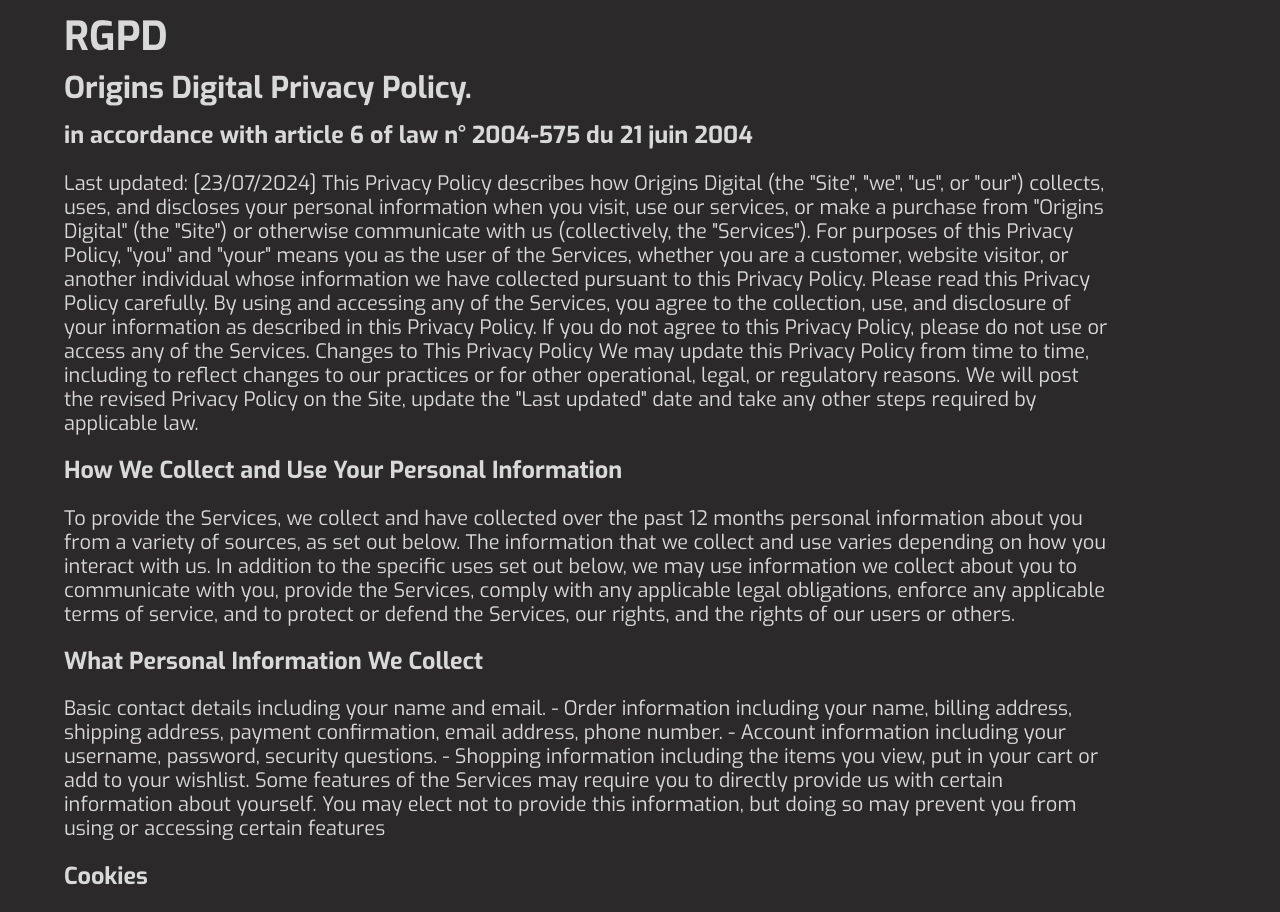
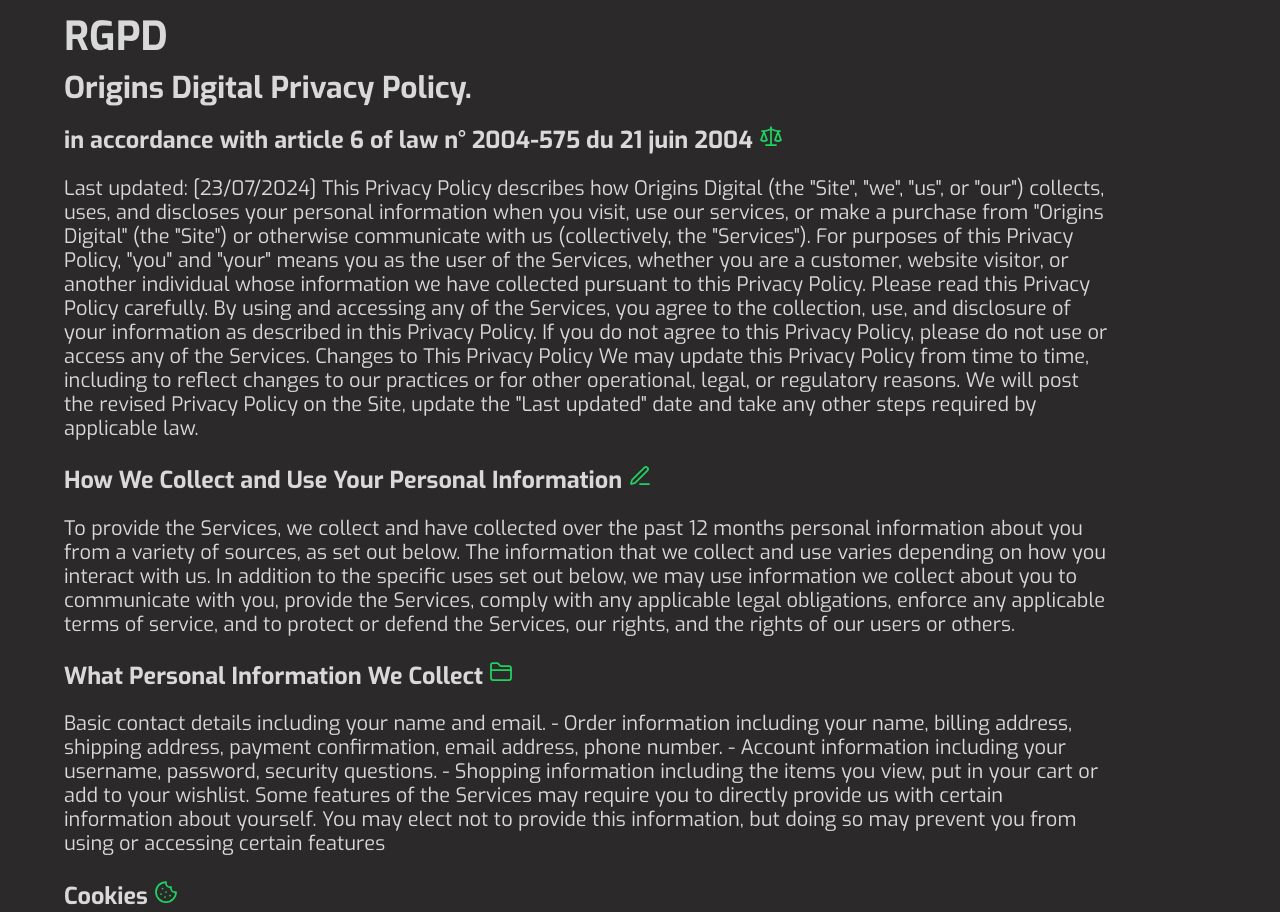
Before and after one commit to WildCodeSchool-2024-02/WildCodeSchool-2024-02-JS-Remote-JavaScrypte-P3-DigiCode, a React (Vite) app in the folder client/: page /rgpd in a window 1280 px wide. Shown: the part 200-1112 px from the top of the page. Built offline with nearby package versions, Linux system fonts and the light colour scheme; no server answers.

Commit message:
fix: husky

```diff
--- a/client/src/pages/rgpdpage/rgpdPage.jsx
+++ b/client/src/pages/rgpdpage/rgpdPage.jsx
@@ -1,10 +1,15 @@
+import { Scale, Cookie, PenLine, FolderClosed } from "lucide-react";
+
 export default function RgpdPage() {
   return (
     <>
-      <h1> RGPD </h1>
+      <h1> RGPD</h1>
       <section>
         <h2> Origins Digital Privacy Policy. </h2>
-        <h3>in accordance with article 6 of law n° 2004-575 du 21 juin 2004</h3>
+        <h3>
+          in accordance with article 6 of law n° 2004-575 du 21 juin 2004{" "}
+          <Scale color="#1FD360" strokeWidth={1.75} />
+        </h3>
         <p>
           Last updated: [23/07/2024] This Privacy Policy describes how Origins
           Digital (the "Site", "we", "us", or "our") collects, uses, and
@@ -26,7 +31,10 @@ export default function RgpdPage() {
           by applicable law.
         </p>
 
-        <h3>How We Collect and Use Your Personal Information</h3>
+        <h3>
+          How We Collect and Use Your Personal Information{" "}
+          <PenLine color="#1FD360" strokeWidth={1.75} />
+        </h3>
         <p>
           To provide the Services, we collect and have collected over the past
           12 months personal information about you from a variety of sources, as
@@ -39,7 +47,10 @@ export default function RgpdPage() {
           users or others.
         </p>
 
-        <h3>What Personal Information We Collect</h3>
+        <h3>
+          What Personal Information We Collect{" "}
+          <FolderClosed color="#1FD360" strokeWidth={1.75} />
+        </h3>
 
         <p>
           Basic contact details including your name and email. - Order
@@ -52,7 +63,9 @@ export default function RgpdPage() {
           elect not to provide this information, but doing so may prevent you
           from using or accessing certain features
         </p>
-        <h3>Cookies</h3>
+        <h3>
+          Cookies <Cookie color="#1FD360" strokeWidth={1.75} />
+        </h3>
         <p>
           Like many websites, we use Cookies on our Site. Most browsers
           automatically accept Cookies by default, but you can choose to set
```
Also changed, not shown: package.json (+7 -4 lines), 1 other file (tests, documents, lock files or other folders).
